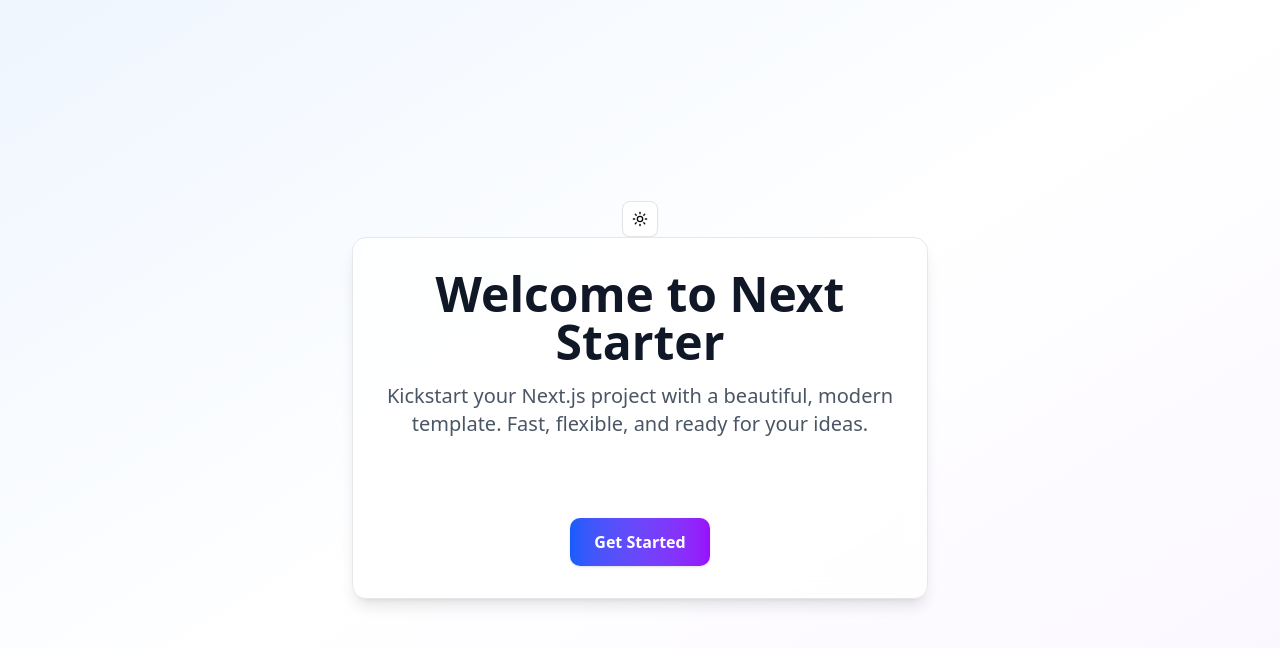
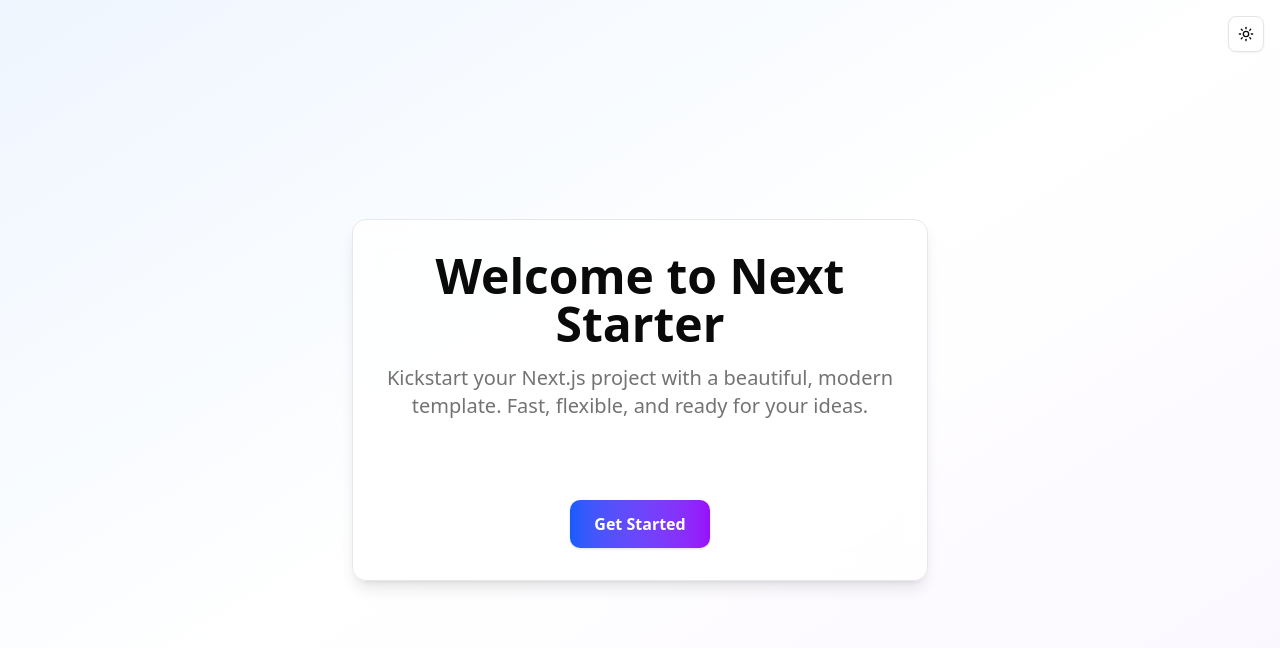
Before and after one commit to RayhanulSumon/next-starter, a Next.js app: page / in a window 1280 px wide. Shown: the top 648 px of the page. Built offline with nearby package versions, Linux system fonts and the light colour scheme.

Commit message:
customInput updated error color global

```diff
--- a/app/page.tsx
+++ b/app/page.tsx
@@ -3,14 +3,16 @@
 
 const Page = () => {
   return (
-    <main className="flex min-h-screen flex-col items-center justify-center bg-gradient-to-br from-blue-50 via-white to-purple-50 px-4">
-      <ModeToggle />
-      <Card className="mx-auto max-w-xl bg-white/80 p-8 backdrop-blur-md">
+    <main className="flex min-h-screen flex-col items-center justify-center bg-gradient-to-br from-blue-50 via-white to-purple-50 px-4 dark:from-gray-950 dark:via-gray-900 dark:to-gray-950">
+      <div className="absolute top-4 right-4 z-10">
+        <ModeToggle />
+      </div>
+      <Card className="mx-auto max-w-xl bg-white/80 p-8 backdrop-blur-md dark:bg-gray-900/90">
         <CardHeader className="space-y-1 text-center">
-          <CardTitle className="mb-4 text-4xl font-extrabold text-gray-900 md:text-5xl">
+          <CardTitle className="text-foreground mb-4 text-4xl font-extrabold md:text-5xl">
             Welcome to Next Starter
           </CardTitle>
-          <CardDescription className="mb-8 text-lg text-gray-600 md:text-xl">
+          <CardDescription className="text-muted-foreground mb-8 text-lg md:text-xl">
             Kickstart your Next.js project with a beautiful, modern template. Fast, flexible, and
             ready for your ideas.
           </CardDescription>
--- a/components/ui/CustomInputField.tsx
+++ b/components/ui/CustomInputField.tsx
@@ -34,9 +34,7 @@
         <FormItem>
           {label && (
             <div className="mb-1 flex items-center justify-between">
-                            <span className="text-sm font-medium text-[color:var(--foreground)]">
-                                {label}
-                            </span>
+              <span className="text-sm font-medium text-[color:var(--foreground)]">{label}</span>
             </div>
           )}
           <div className="relative">
@@ -80,28 +78,18 @@
                     stroke="currentColor"
                     strokeWidth="4"
                   ></circle>
-                                    <path
-                                        className="opacity-75"
-                                        fill="currentColor"
-                                        d="M4 12a8 8 0 018-8v8z"
-                                    ></path>
+                  <path className="opacity-75" fill="currentColor" d="M4 12a8 8 0 018-8v8z"></path>
                 </svg>
               </span>
             )}
           </div>
           {helperText && (
-                        <p
-                            id={`${name}-helper`}
-                            className="mt-1 text-xs text-[color:var(--muted-foreground)]"
-                        >
+            <p id={`${name}-helper`} className="mt-1 text-xs text-[color:var(--muted-foreground)]">
               {helperText}
             </p>
           )}
           {fieldState.error && (
-                        <p
-                            id={`${name}-error`}
-                            className="mt-1 text-xs text-red-600 dark:text-red-400"
-                        >
+            <p id={`${name}-error`} className="mt-1 text-xs text-[color:var(--destructive)]">
               {fieldState.error.message}
             </p>
           )}
```
Lines whose indentation alone changed are shown as unchanged.
